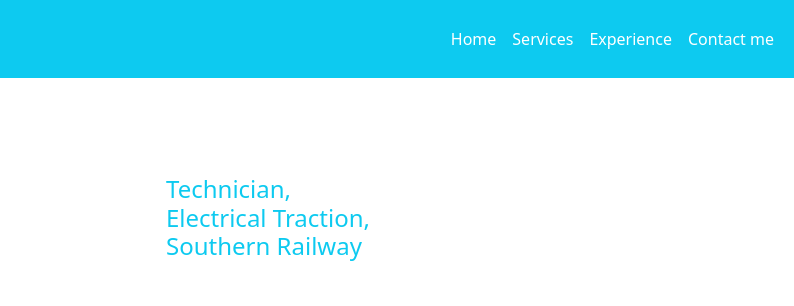
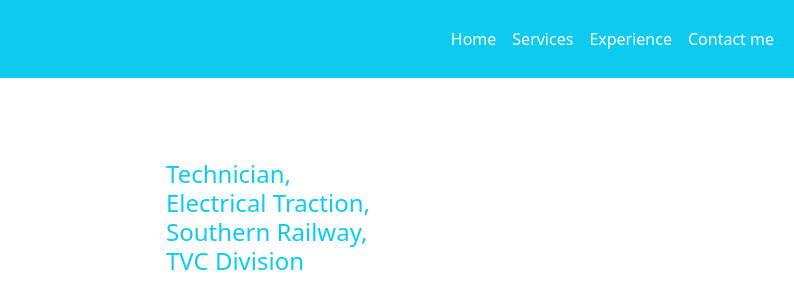
Before and after one commit to shamshadpp/shamshad, a plain HTML site: page index.html in a window 1280 px wide. Shown: the top 306 px of the page, 486-1280 px from the left. Drawn offline with nearby package versions, Linux system fonts and the light colour scheme.

Commit message:
Division Added

```diff
--- a/index.html
+++ b/index.html
@@ -50,7 +50,7 @@
             <img src="IMG_20240904_070856.jpg" alt="" class="img-fluid rounded-circle">
           </div>
           <div class="col-md-6">
-            <h4 class="pt-4 text-info">Technician,<br>Electrical Traction,<br>Southern Railway</h4>
+            <h4 class="pt-4 text-info">Technician,<br>Electrical Traction,<br>Southern Railway, <br>TVC Division</h4>
             <p class="mt-5 text-info">"If you have time to work hard, you can achive success..."</p>
 
 
```
